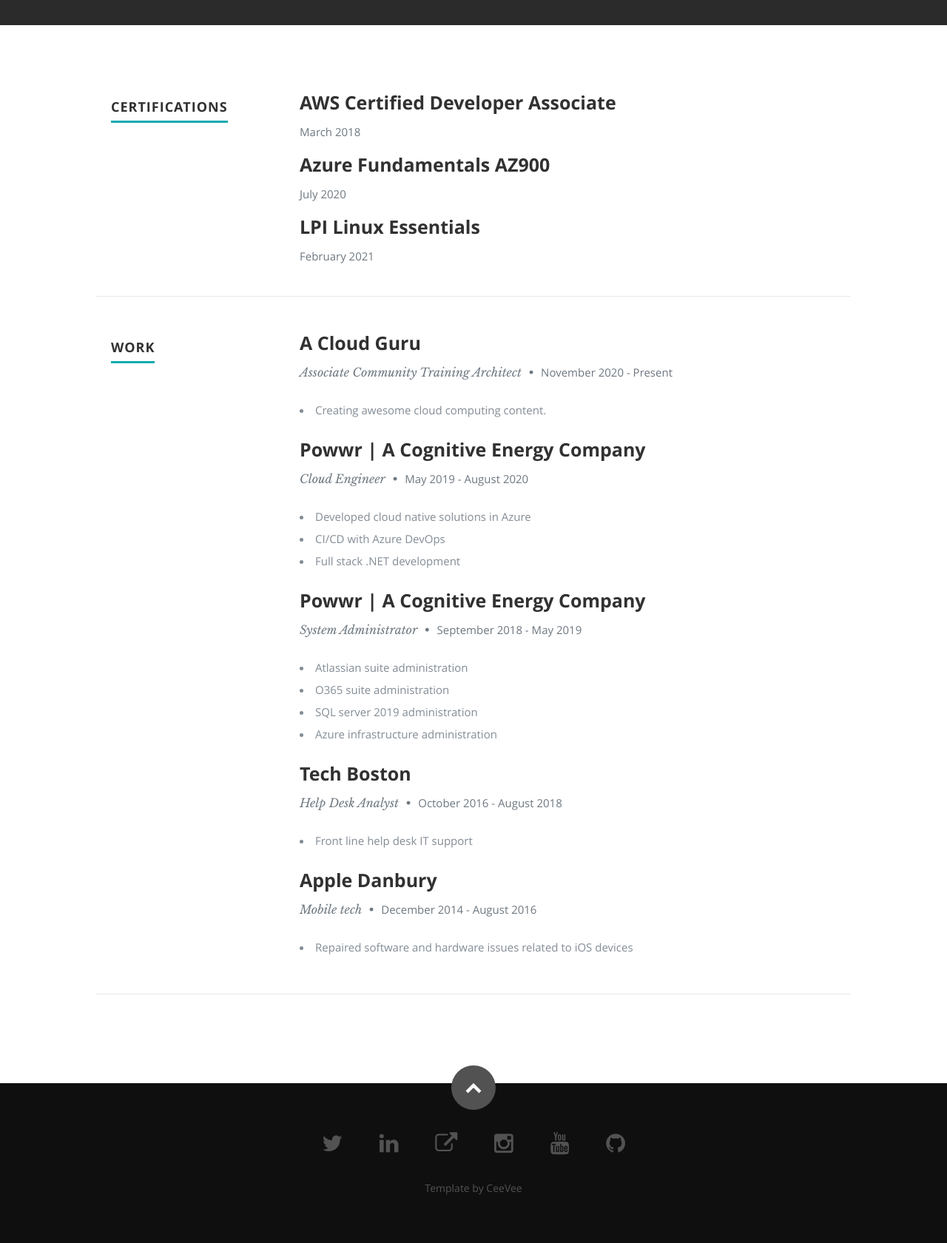
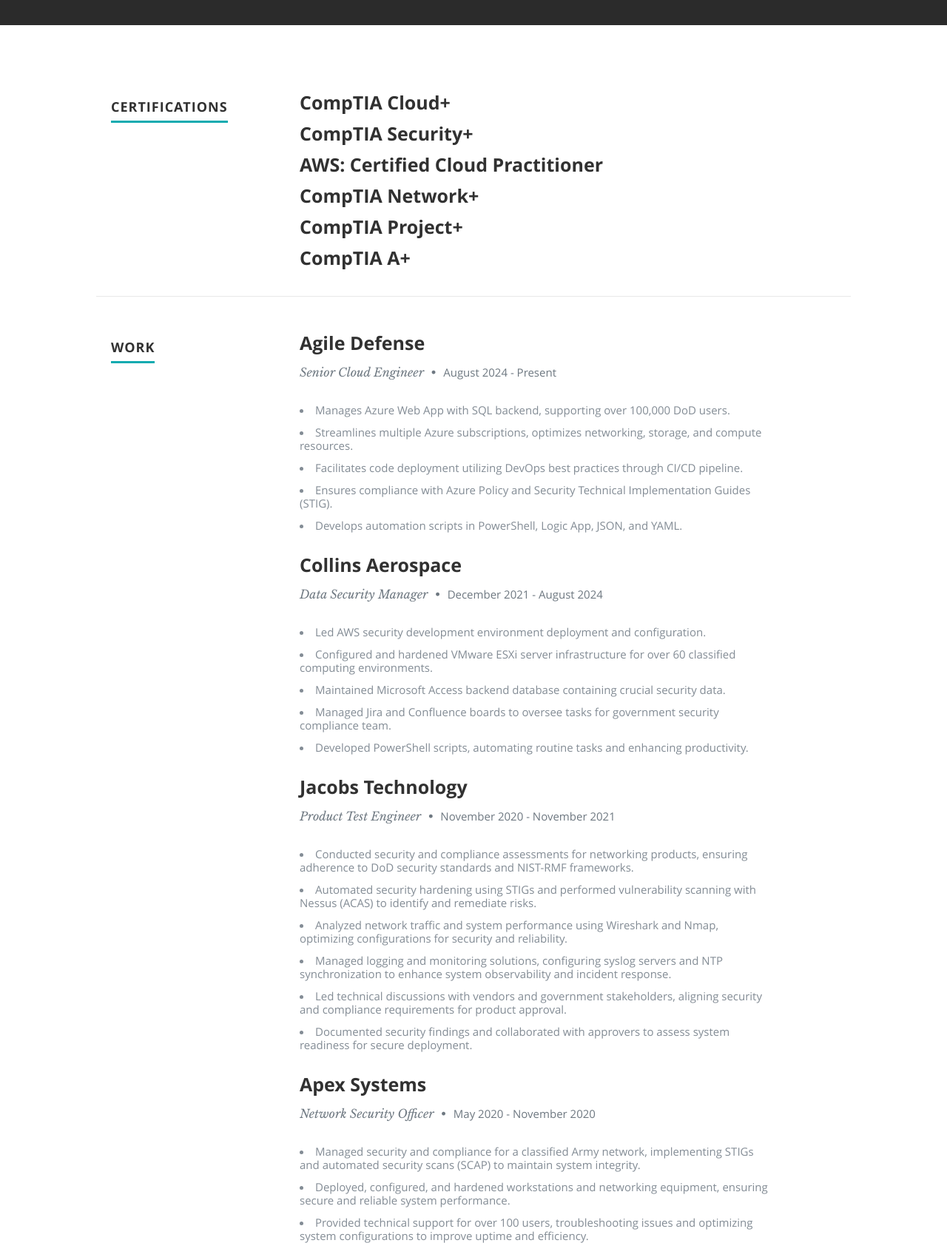
Before and after one commit to mvwebb00/azure-resume, a plain HTML site: page frontend/index.html in a window 1280 px wide. Shown: the part 1120-2800 px from the top of the page at 74% size. Drawn offline with nearby package versions, Linux system fonts and the light colour scheme; files whose address does not match are found by name.

Commit message:
updated comments in main.js file and edited index.html with resume information

```diff
--- a/frontend/index.html
+++ b/frontend/index.html
@@ -79,7 +79,7 @@
 
          <div class="three columns">
 
-            <img class="profile-pic"  src="images/me.png" alt="" />
+            <img class="profile-pic" src="images/me.png" alt="" />
 
          </div>
 
@@ -119,8 +119,7 @@
 
                <div class="twelve columns">
 
-                  <h3>AWS Certified Developer Associate</h3>
-                  <p class="info"><em class="date">March 2018</em></p>
+                  <h3>CompTIA Cloud+</h3>
 
                </div>
 
@@ -130,8 +129,7 @@
 
                <div class="twelve columns">
 
-                  <h3>Azure Fundamentals AZ900</h3>
-                  <p class="info"><em class="date">July 2020</em></p>
+                  <h3>CompTIA Security+</h3>
 
                </div>
 
@@ -141,8 +139,37 @@
 
                <div class="twelve columns">
 
-                  <h3>LPI Linux Essentials</h3>
-                  <p class="info"><em class="date">February 2021</em></p>
+                  <h3>AWS: Certified Cloud Practitioner</h3>
+
+               </div>
+
+            </div> <!-- item end -->
+
+            <div class="row item">
+
+               <div class="twelve columns">
+
+                  <h3>CompTIA Network+</h3>
+
+               </div>
+
+            </div> <!-- item end -->
+
+            <div class="row item">
+
+               <div class="twelve columns">
+
+                  <h3>CompTIA Project+</h3>
+
+               </div>
+
+            </div> <!-- item end -->
+
+            <div class="row item">
+
+               <div class="twelve columns">
+
+                  <h3>CompTIA A+</h3>
 
                </div>
 
@@ -167,11 +194,15 @@
 
                <div class="twelve columns">
 
-                  <h3>A Cloud Guru</h3>
-                  <p class="info">Associate Community Training Architect <span>&bull;</span> <em class="date">November 2020 - Present</em></p>
+                  <h3>Agile Defense</h3>
+                  <p class="info">Senior Cloud Engineer <span>&bull;</span> <em class="date">August 2024 - Present</em></p>
 
                   <p>
-                  <li>Creating awesome cloud computing content.</li>
+                  <li>Manages Azure Web App with SQL backend, supporting over 100,000 DoD users.</li>
+                  <li>Streamlines multiple Azure subscriptions, optimizes networking, storage, and compute resources.</li>
+                  <li>Facilitates code deployment utilizing DevOps best practices through CI/CD pipeline.</li>
+                  <li>Ensures compliance with Azure Policy and Security Technical Implementation Guides (STIG).</li>
+                  <li>Develops automation scripts in PowerShell, Logic App, JSON, and YAML.</li>
                   </p>
 
                </div>
@@ -182,13 +213,15 @@
 
                <div class="twelve columns">
 
-                  <h3>Powwr | A Cognitive Energy Company</h3>
-                  <p class="info">Cloud Engineer <span>&bull;</span> <em class="date">May 2019 - August 2020</em></p>
+                  <h3>Collins Aerospace</h3>
+                  <p class="info">Data Security Manager <span>&bull;</span> <em class="date">December 2021 - August 2024</em></p>
 
                   <p>
-                     <li>Developed cloud native solutions in Azure</li>
-                     <li>CI/CD with Azure DevOps</li>
-                     <li>Full stack .NET development</li>
+                  <li>Led AWS security development environment deployment and configuration.</li>
+                  <li>Configured and hardened VMware ESXi server infrastructure for over 60 classified computing environments.</li>
+                  <li>Maintained Microsoft Access backend database containing crucial security data.</li>
+                  <li>Managed Jira and Confluence boards to oversee tasks for government security compliance team.</li>
+                  <li>Developed PowerShell scripts, automating routine tasks and enhancing productivity.</li>
                   </p>
 
                </div>
@@ -199,14 +232,16 @@
 
                <div class="twelve columns">
 
-                  <h3>Powwr | A Cognitive Energy Company</h3>
-                  <p class="info">System Administrator <span>&bull;</span> <em class="date">September 2018 - May 2019</em></p>
+                  <h3>Jacobs Technology</h3>
+                  <p class="info">Product Test Engineer <span>&bull;</span> <em class="date">November 2020 - November 2021</em></p>
 
                   <p>
-                  <li>Atlassian suite administration</li>
-                  <li>O365 suite administration</li>
-                  <li>SQL server 2019 administration</li>
-                  <li>Azure infrastructure administration</li>
+                  <li>Conducted security and compliance assessments for networking products, ensuring adherence to DoD security standards and NIST-RMF frameworks.</li>
+                  <li>Automated security hardening using STIGs and performed vulnerability scanning with Nessus (ACAS) to identify and remediate risks.</li>
+                  <li>Analyzed network traffic and system performance using Wireshark and Nmap, optimizing configurations for security and reliability.</li>
+                  <li>Managed logging and monitoring solutions, configuring syslog servers and NTP synchronization to enhance system observability and incident response.</li>
+                  <li>Led technical discussions with vendors and government stakeholders, aligning security and compliance requirements for product approval.</li>
+                  <li>Documented security findings and collaborated with approvers to assess system readiness for secure deployment.</li>
                   </p>
 
                </div>
@@ -217,85 +252,11 @@
 
                <div class="twelve columns">
 
-                  <h3>Tech Boston</h3>
-                  <p class="info">Help Desk Analyst <span>&bull;</span> <em class="date">October 2016 - August 2018</em></p>
+                  <h3>Apex Systems</h3>
+                  <p class="info">Network Security Officer <span>&bull;</span> <em class="date">May 2020 - November 2020</em></p>
 
                   <p>
-                  <li>Front line help desk IT support</li>
-                  </p>
-
-               </div>
-
-            </div> <!-- item end -->
-
-            <div class="row item">
-
-               <div class="twelve columns">
-
-                  <h3>Apple Danbury</h3>
-                  <p class="info">Mobile tech <span>&bull;</span> <em class="date">December 2014 - August 2016</em></p>
-
-                  <p>
-                  <li>Repaired software and hardware issues related to iOS devices</li>
-
-                  </p>
-
-               </div>
-
-            </div> <!-- item end -->
-
-         </div> <!-- main-col end -->
-
-      </div> <!-- End Work -->
-
-
-
-
-   </section> <!-- Resume Section End-->
-
-
-   <!-- footer
-   ================================================== -->
-   <footer>
-
-      <div class="row">
-
-         <div class="twelve columns">
-
-            <ul class="social-links">
-               <li><a href="https://twitter.com/madebygps"><i class="fa fa-twitter"></i></a></li>
-               <li><a href="https://linkedin.com/in/gwyneth-pena"><i class="fa fa-linkedin"></i></a></li>
-               <li><a href="https://madebygps.com"><i class="fa fa-external-link"></i></a></li>
-               <li><a href="https://instagram.com/madebygps"><i class="fa fa-instagram"></i></a></li>
-               <li><a href="https://youtube.com/madebygps"><i class="fa fa-youtube"></i></a></li>
-               <li><a href="https://github.com/madebygps/cgc-azure-resume"><i class="fa fa-github"></i></a></li>
-            </ul>
-
-            <ul class="copyright">
-               <a href="https://www.styleshout.com/free-templates/ceevee/"> Template by CeeVee </a>
-
-            </ul>
-
-         </div>
-
-         <div id="go-top"><a class="smoothscroll" title="Back to Top" href="#home"><i class="icon-up-open"></i></a></div>
-
-      </div>
-
-   </footer> <!-- Footer End-->
-
-   <!-- Java Script
-   ================================================== -->
-   <script src="http://ajax.googleapis.com/ajax/libs/jquery/1.10.2/jquery.min.js"></script>
-   <script>window.jQuery || document.write('<script src="js/jquery-1.10.2.min.js"><\/script>')</script>
-   <script type="text/javascript" src="js/jquery-migrate-1.2.1.min.js"></script>
-
-   <script src="js/jquery.flexslider.js"></script>
-   <script src="js/waypoints.js"></script>
-   <script src="js/jquery.fittext.js"></script>
-   <script src="js/magnific-popup.js"></script>
-   <script src="js/init.js"></script>
-
-</body>
-
-</html>
+                  <li>Managed security and compliance for a classified Army network, implementing STIGs and automated security scans (SCAP) to maintain system integrity.</li>
+                  <li>Deployed, configured, and hardened workstations and networking equipment, ensuring secure and reliable system performance.</li>
+                  <li>Provided technical support for over 100 users, troubleshooting issues and optimizing system configurations to improve uptime and efficiency.</li>
+                  <li>Developed and maintained system documentation, including network diagrams, security plans, and user guides, to facilitate system understanding and compliance.</li>
```
Also changed, not shown: 2 other files. Lines whose indentation alone changed are shown as unchanged.
